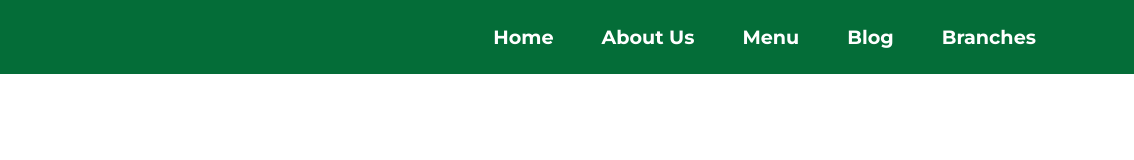
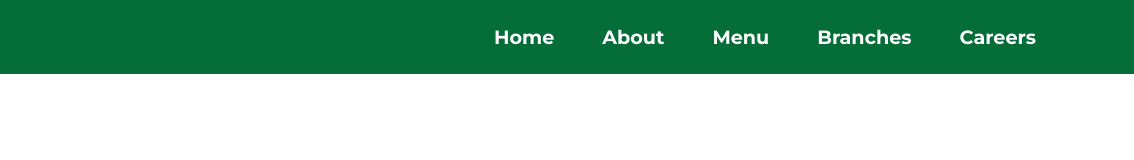
Before and after one commit to edsel234/Baliwag-Lechon-Manok-Website-Redesign, a plain HTML site: page about.html in a window 1280 px wide. Shown: the full height of the page, 146-1280 px from the left. Drawn offline with nearby package versions, Linux system fonts and the light colour scheme.

Commit message:
changed headers and pages

```diff
--- a/about.html
+++ b/about.html
@@ -26,16 +26,16 @@
                 <a class="nav-link active" aria-current="page" href="./index.html">Home</a>
               </li>
               <li class="nav-item">
-                <a class="nav-link" href="./about.html">About Us</a>
+                <a class="nav-link" href="./about.html">About</a>
               </li>
               <li class="nav-item">
                 <a class="nav-link" href="./menu.html">Menu</a>
               </li>
               <li class="nav-item">
-                <a class="nav-link" href="./blog.html">Blog</a>
+                  <a class="nav-link" href="./branches.html">Branches</a>
               </li>
               <li class="nav-item">
-                  <a class="nav-link" href="./branches.html">Branches</a>
+                <a class="nav-link" href="./blog.html">Careers</a>
               </li>
 
             </ul>
@@ -49,9 +49,7 @@
 
     <main>
 
-      <!-- Baliwag Lechon Manok, founded by Dwight and Dolores Salcedo in 1985, is a popular Filipino brand known for its Lechon Manok.
-        Located in Baliwag, Bulacan, the kiosk offers a variety of dishes including liempo and chicharon, and has expanded to include restaurants and fast food outlets.
-        The couple's simple and grounded approach has made Baliwag one of the most iconic Filipino brands. -->
+      <!-- In November 1985, amid the Lechon Manok craze, Dwight and Dolores Salcedo invested P10,000 to open a kiosk named Baliwag Lechon Manok, after Dolores’ hometown of Baliwag, Bulacan. Over the years, they expanded their menu to include liempo and chicharon and grew their business into restaurants and fast food outlets. Their simple, grounded approach has enabled Baliwag to become an iconic Filipino brand nearly 25 years later, with hopes of enduring success for decades to come. -->
 
     </main>
 
```
Also changed, not shown: blog.html (+3 -3 lines), branches.html (+3 -3 lines), index.html (+3 -3 lines), menu.html (+3 -3 lines), style.css (line endings or trailing spaces).
